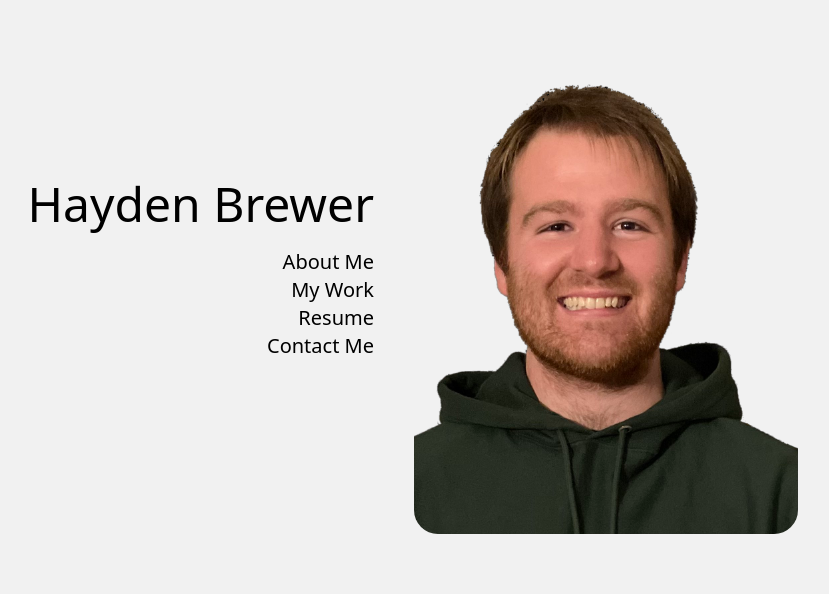
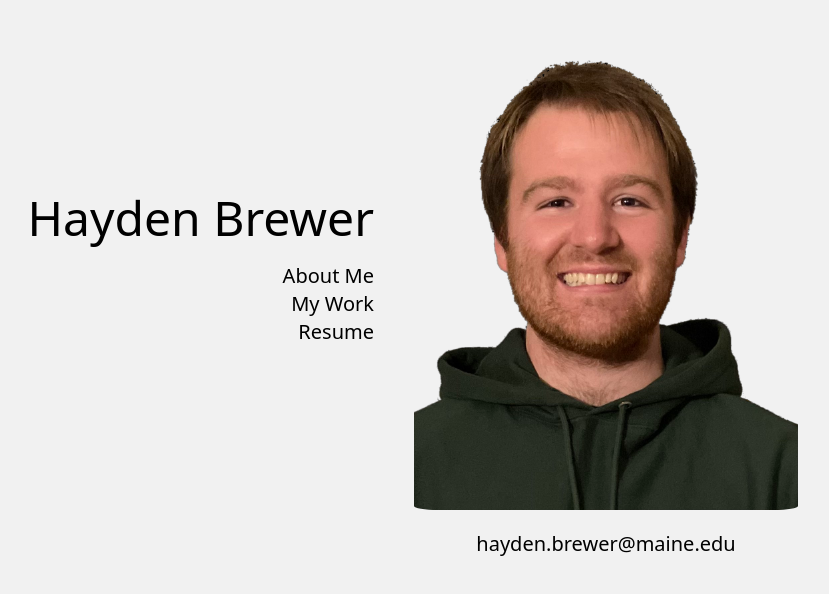
Before and after one commit to MaxHoecker/Hayden-Site, a React (Vite) app: page / in a window 1280 px wide. Shown: the part 130-724 px from the top of the page, without its empty margins (246-1075 px from the left). Built offline with nearby package versions, Linux system fonts and the light colour scheme.

Commit message:
Make buttons harder to click accidentally

```diff
--- a/src/pages/LandingPage.jsx
+++ b/src/pages/LandingPage.jsx
@@ -6,15 +6,17 @@ export default function LandingPage() {
     <div className='min-w-screen w-screen min-h-screen h-screen bg-backgroundColor flex justify-center content-center items-center'>
       <div className='grid grid-cols-2 gap-10'>
         <div className='flex flex-col justify-center'>
-          <h1 className='text-5xl h-fit text-right mb-5'>Hayden Brewer</h1>
-          <div className='flex flex-col h-fit text-right'>
-            <Link className='text-xl' to='/about'>About Me</Link>
-            <Link className='text-xl' to='/works'>My Work</Link>
-            <Link className='text-xl' to='/resume'>Resume</Link>
-            <Link className='text-xl' to='/contact'>Contact Me</Link>
+          <h1 className='text-5xl text-right mb-5'>Hayden Brewer</h1>
+          <div className='flex flex-col items-end'>
+            <Link className='text-xl w-fit' to='/about'>About Me</Link>
+            <Link className='text-xl w-fit' to='/works'>My Work</Link>
+            <Link className='text-xl w-fit' to='/resume'>Resume</Link>
           </div>
         </div>
-          <img className='w-96 rounded-3xl' src="./cover.png"/>
+        <div className='center'>
+          <img className='w-96 rounded-3xl pb-5' src="./cover.png"/>
+          <a className='text-xl w-full text-center block' href="mailto:hayden.brewer@maine.edu">hayden.brewer@maine.edu</a>
+        </div>
       </div>
     </div>
   )
```
